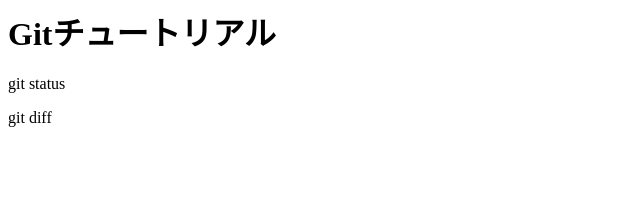
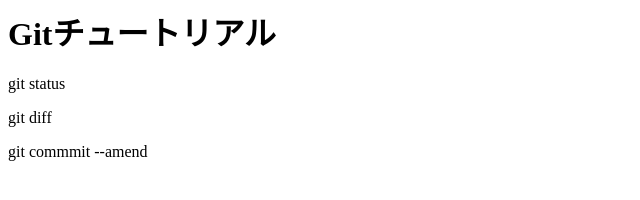
Before and after one commit to bridgecrew-perf6/build-deploy, a plain HTML site: page index.html in a window 1280 px wide. Shown: the whole page, without its empty margins (0-640 px from the left). Drawn offline with Linux system fonts and the light colour scheme.

Commit message:
git commit --amendを追記

```diff
--- a/index.html
+++ b/index.html
@@ -1,3 +1,4 @@
 <h1>Gitチュートリアル</h1>
 <p>git status</p>
 <p>git diff</p>
+<P>git commmit --amend</P>
```
